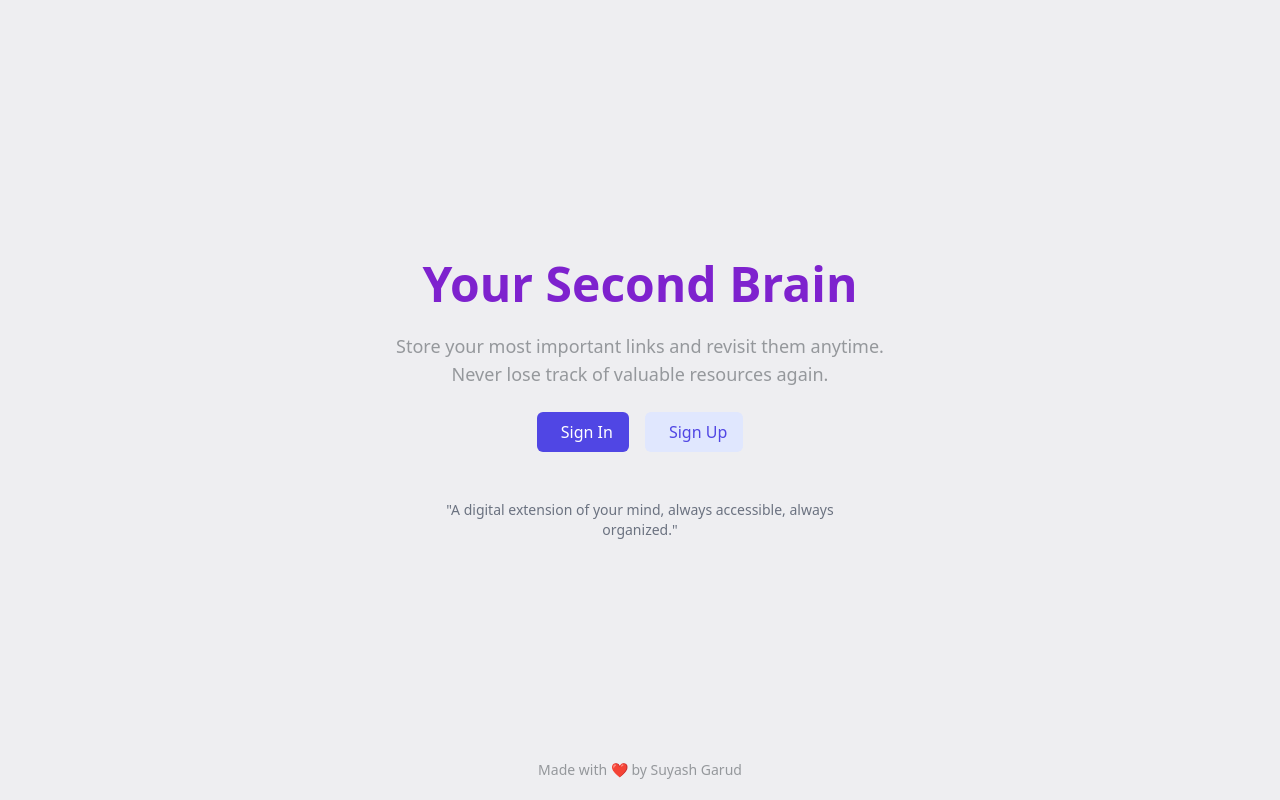
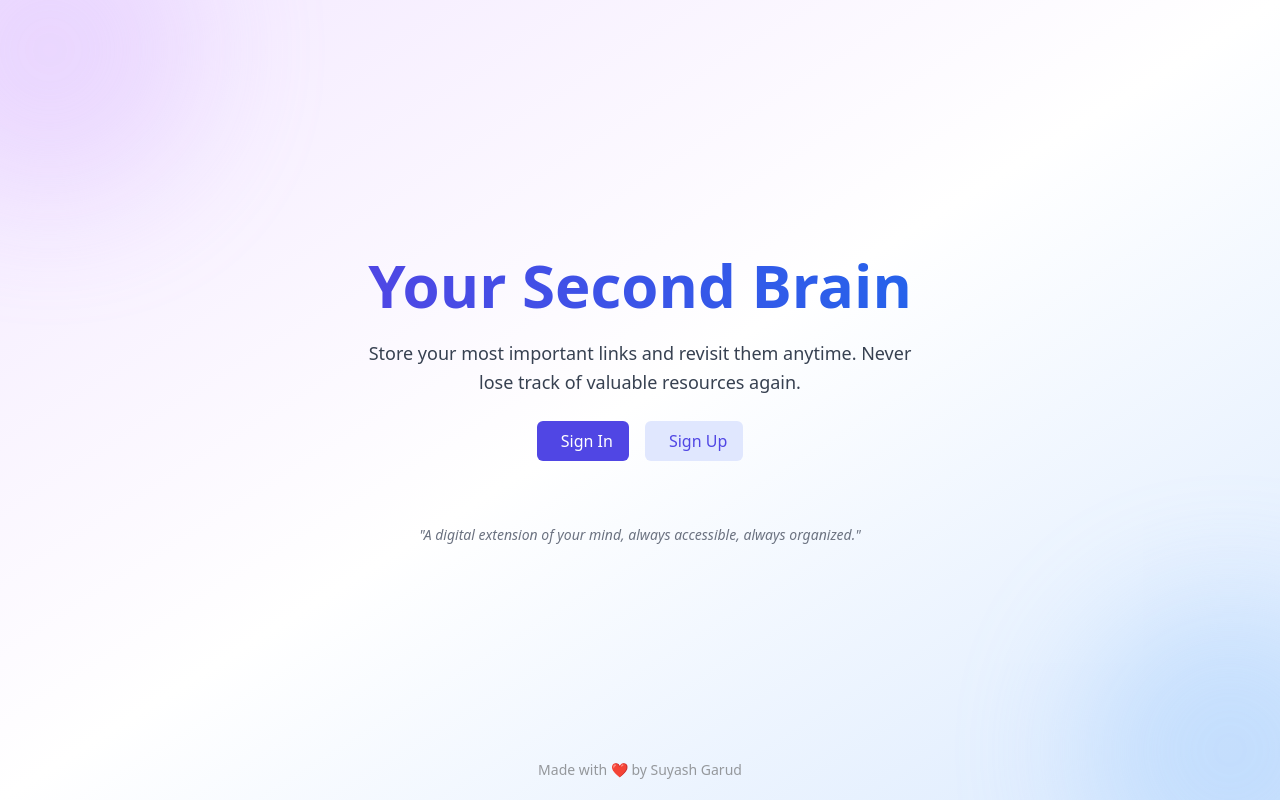
Before and after one commit to Suyash0024/second-brain-by-Suyash, a React (Vite) app in the folder second-brain-1-frontend/: page / in a window 1280 px wide. Built offline with nearby package versions, Linux system fonts and the light colour scheme.

Commit message:
Update home.tsx

```diff
--- a/second-brain-1-frontend/src/pages/home.tsx
+++ b/second-brain-1-frontend/src/pages/home.tsx
@@ -1,45 +1,94 @@
 
 import { Link } from "react-router-dom";
 import { Button } from "../components/Button";
-// import { HeartIcon } from "../icons/Hearticon"; // ✅ Ensure correct path
+import { HeartIcon } from "../icons/Hearticon";
 
 export function Home() {
   return (
-    <div className="flex flex-col items-center justify-center min-h-screen bg-gray-100 text-gray-900">
+    <div className="flex flex-col items-center justify-center min-h-screen bg-gradient-to-br from-purple-100 via-white to-blue-100 text-gray-900 relative overflow-hidden">
+      {/* Background Glow */}
+      <div className="absolute top-[-100px] left-[-100px] w-[300px] h-[300px] bg-purple-300 opacity-20 rounded-full blur-3xl animate-pulse z-0" />
+      <div className="absolute bottom-[-100px] right-[-100px] w-[300px] h-[300px] bg-blue-300 opacity-20 rounded-full blur-3xl animate-pulse z-0" />
+
       {/* Hero Section */}
-      <div className="text-center space-y-6">
-        <h1 className="text-5xl font-bold text-purple-700">Your Second Brain</h1>
-        <p className="text-lg text-gray-600 max-w-lg mx-auto">
+      <div className="text-center space-y-6 z-10">
+        <h1 className="text-6xl font-extrabold bg-clip-text text-transparent bg-gradient-to-r from-purple-600 to-blue-600">
+          Your Second Brain
+        </h1>
+        <p className="text-lg text-gray-700 max-w-xl mx-auto leading-relaxed">
           Store your most important links and revisit them anytime. Never lose track of valuable resources again.
         </p>
 
         {/* Buttons */}
-        <div className="flex justify-center space-x-4 mt-4">
+        <div className="flex justify-center space-x-4 mt-6">
           <Link to="/signin">
-            <Button variant="primary" size="md" text="Sign In" /> {/* ✅ Fixed size */}
+            <Button variant="primary" size="md" text="Sign In" />
           </Link>
           <Link to="/signup">
-            <Button variant="secondary" size="md" text="Sign Up" /> {/* ✅ Fixed size */}
+            <Button variant="secondary" size="md" text="Sign Up" />
           </Link>
         </div>
       </div>
 
-      {/* 📌 Illustration Section */}
-      <div className="mt-12 flex flex-col items-center space-y-6">
-        <p className="text-gray-500 text-sm max-w-md text-center">
+      {/* Illustration / Quote Section */}
+      <div className="mt-16 z-10">
+        <p className="text-gray-500 text-sm max-w-md text-center italic">
           "A digital extension of your mind, always accessible, always organized."
         </p>
       </div>
 
-      {/* ❤️ Footer Section */}
-     <footer className="absolute bottom-5 text-gray-600 text-sm flex items-center">
- Made with ❤️ by Suyash Garud
-
-</footer>
+      {/* Footer */}
+      <footer className="absolute bottom-5 text-gray-600 text-sm flex items-center">
+           Made with ❤️ by Suyash Garud
+      </footer>
 
     </div>
   );
 }
+
+
+
+// import { Link } from "react-router-dom";
+// import { Button } from "../components/Button";
+// // import { HeartIcon } from "../icons/Hearticon"; // ✅ Ensure correct path
+
+// export function Home() {
+//   return (
+//     <div className="flex flex-col items-center justify-center min-h-screen bg-gray-100 text-gray-900">
+//       {/* Hero Section */}
+//       <div className="text-center space-y-6">
+//         <h1 className="text-5xl font-bold text-purple-700">Your Second Brain</h1>
+//         <p className="text-lg text-gray-600 max-w-lg mx-auto">
+//           Store your most important links and revisit them anytime. Never lose track of valuable resources again.
+//         </p>
+
+//         {/* Buttons */}
+//         <div className="flex justify-center space-x-4 mt-4">
+//           <Link to="/signin">
+//             <Button variant="primary" size="md" text="Sign In" /> {/* ✅ Fixed size */}
+//           </Link>
+//           <Link to="/signup">
+//             <Button variant="secondary" size="md" text="Sign Up" /> {/* ✅ Fixed size */}
+//           </Link>
+//         </div>
+//       </div>
+
+//       {/* 📌 Illustration Section */}
+//       <div className="mt-12 flex flex-col items-center space-y-6">
+//         <p className="text-gray-500 text-sm max-w-md text-center">
+//           "A digital extension of your mind, always accessible, always organized."
+//         </p>
+//       </div>
+
+//       {/* ❤️ Footer Section */}
+//      <footer className="absolute bottom-5 text-gray-600 text-sm flex items-center">
+//  Made with ❤️ by Suyash Garud
+
+// </footer>
+
+//     </div>
+//   );
+// }
 
 
 // import { Link } from "react-router-dom";
```
